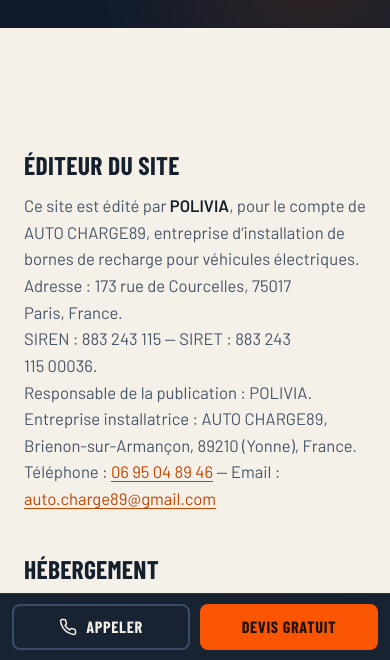
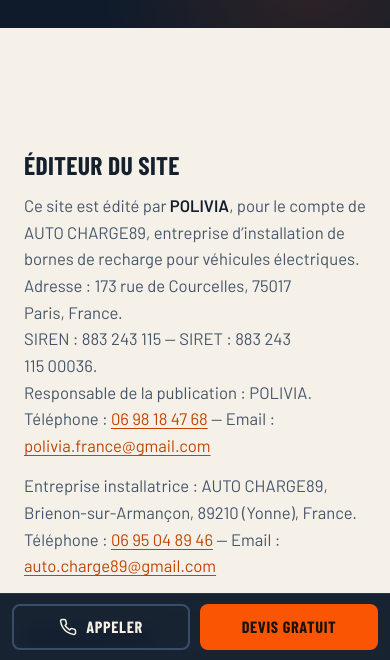
Before and after one commit to SGNG21/auto-charge-89, an Astro site: page /mentions-legales in a window 390 px wide. Shown: the part 184-844 px from the top of the page. Built offline with nearby package versions, Linux system fonts and the light colour scheme; Astro itself is replaced by a stand-in of ours; a web font is replaced by a local one.

Commit message:
Mentions légales : coordonnées de l'éditeur POLIVIA (email, téléphone)
Co-Authored-By: Claude Sonnet 5.5 <noreply@anthropic.com>
Claude-Session: https://claude.ai/code/session_01PCw13vZgrdMjX4J7dyXK62

```diff
--- a/src/pages/mentions-legales.astro
+++ b/src/pages/mentions-legales.astro
@@ -10,7 +10,8 @@ import { SITE } from '../data/site.js';
     Adresse : 173 rue de Courcelles, 75017 Paris, France.<br />
     SIREN : 883 243 115 — SIRET : 883 243 115 00036.<br />
     Responsable de la publication : POLIVIA.<br />
-    Entreprise installatrice : {SITE.legalName}, {SITE.city}, {SITE.postalCode} ({SITE.department}), France.<br />
+    Téléphone : <a href="tel:+33698184768">06 98 18 47 68</a> — Email : <a href="mailto:polivia.france@gmail.com">polivia.france@gmail.com</a></p>
+    <p>Entreprise installatrice : {SITE.legalName}, {SITE.city}, {SITE.postalCode} ({SITE.department}), France.<br />
     Téléphone : <a href={`tel:${SITE.phoneIntl}`}>{SITE.phone}</a> — Email : <a href={`mailto:${SITE.email}`}>{SITE.email}</a></p>
     <h2>Hébergement</h2>
     <p>OVH SAS, 2 rue Kellermann, 59100 Roubaix, France — ovhcloud.com.</p>
```
